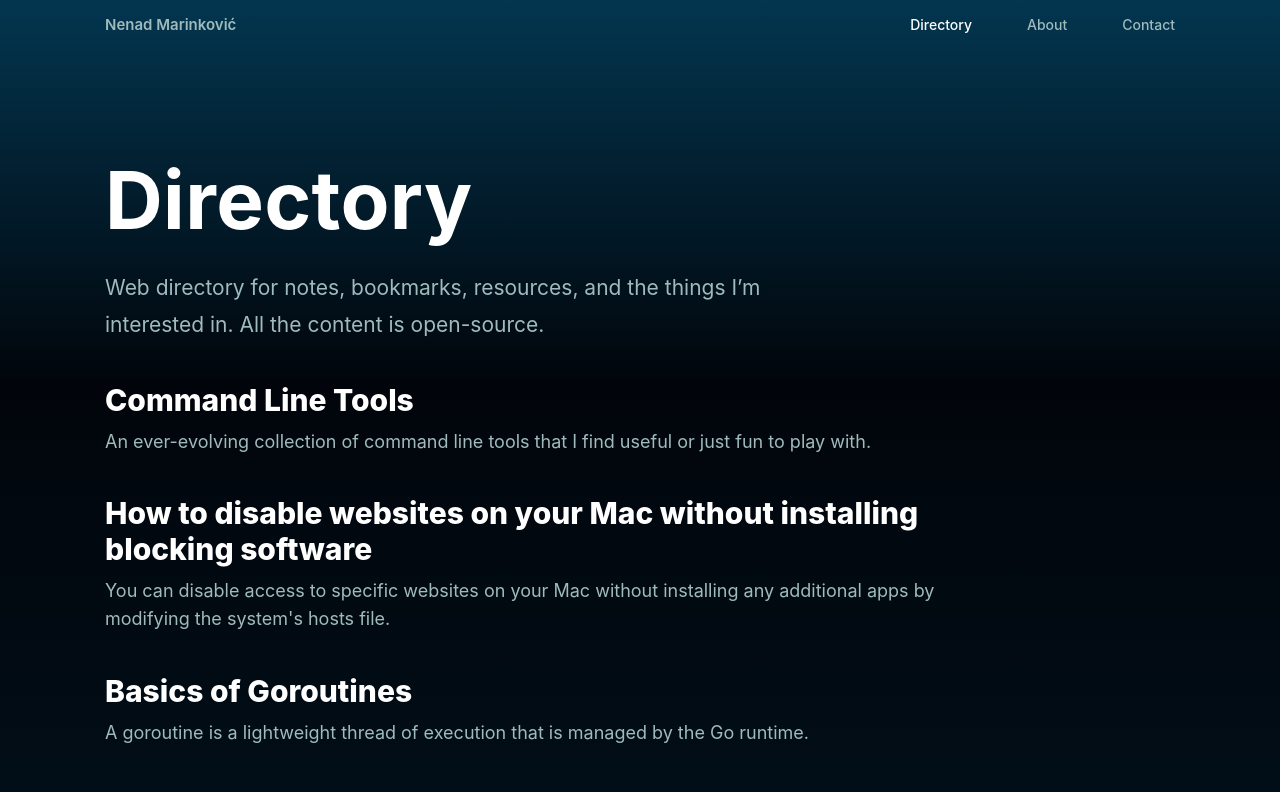
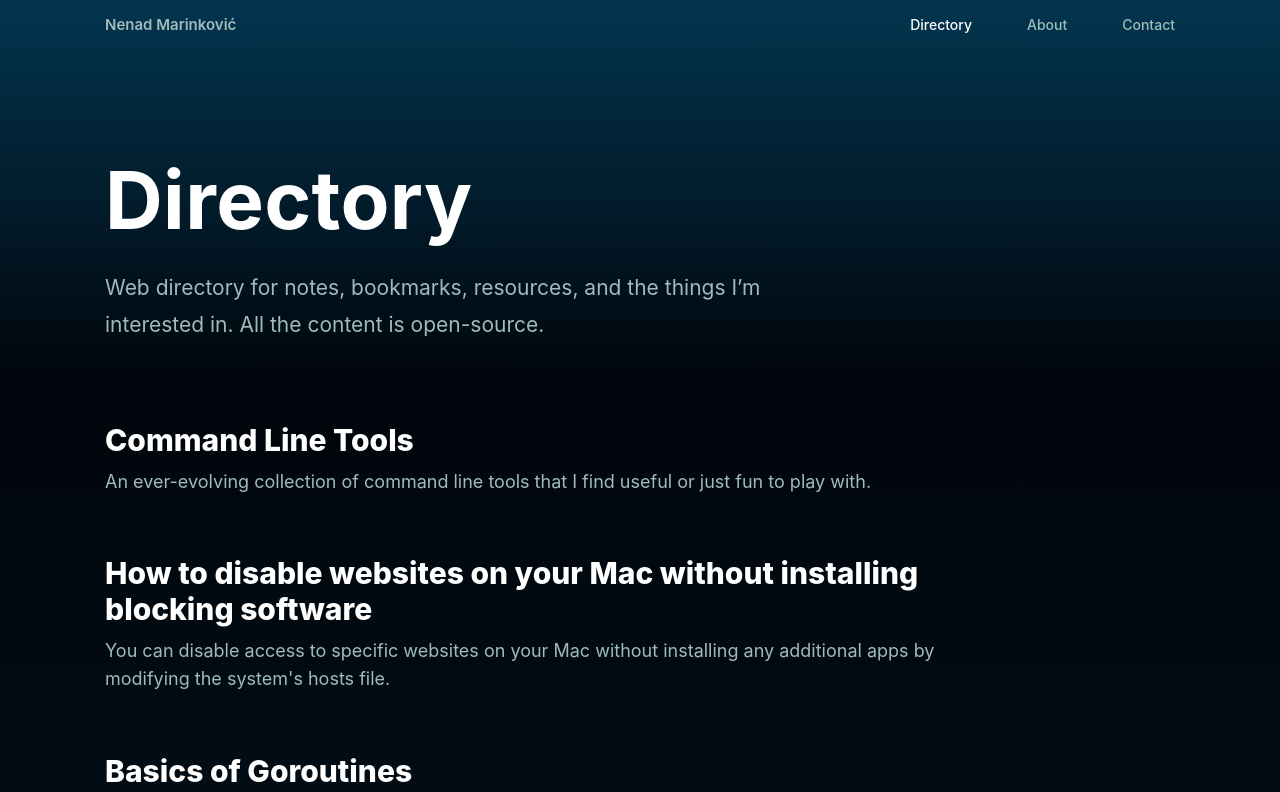
Before and after one commit to nenadmarinkovic/home, a Next.js app: page /dir in a window 1280 px wide. Shown: the top 792 px of the page. Built offline with nearby package versions, Linux system fonts and the light colour scheme; no server answers.

Commit message:
improve mdx, add global styles for mdx

```diff
--- a/styles/globals.css
+++ b/styles/globals.css
@@ -65,10 +65,12 @@ li {
 /* Code highlights */
 
 pre {
+  overflow-x: auto;
   background-color: transparent !important;
-  padding: 20px;
+  padding: 15px;
   border: 1px solid var(--color-dimmed);
-  border-radius: 20px;
+  border-radius: 10px;
+  margin: 30px 0;
+  font-size: 14px;
   line-height: 1.5;
-  margin: 30px 0;
 }
--- a/styles/pages/layout.module.css
+++ b/styles/pages/layout.module.css
@@ -31,8 +31,12 @@
   display: flex;
   flex-direction: column;
   gap: 10px;
-  margin-bottom: 40px;
+  margin-bottom: 60px;
   max-width: 80%;
+}
+
+.post:first-child {
+  padding-top: 40px;
 }
 
 .postTitle {
```
Also changed, not shown: components/Markdown.tsx (+5 -3 lines).
